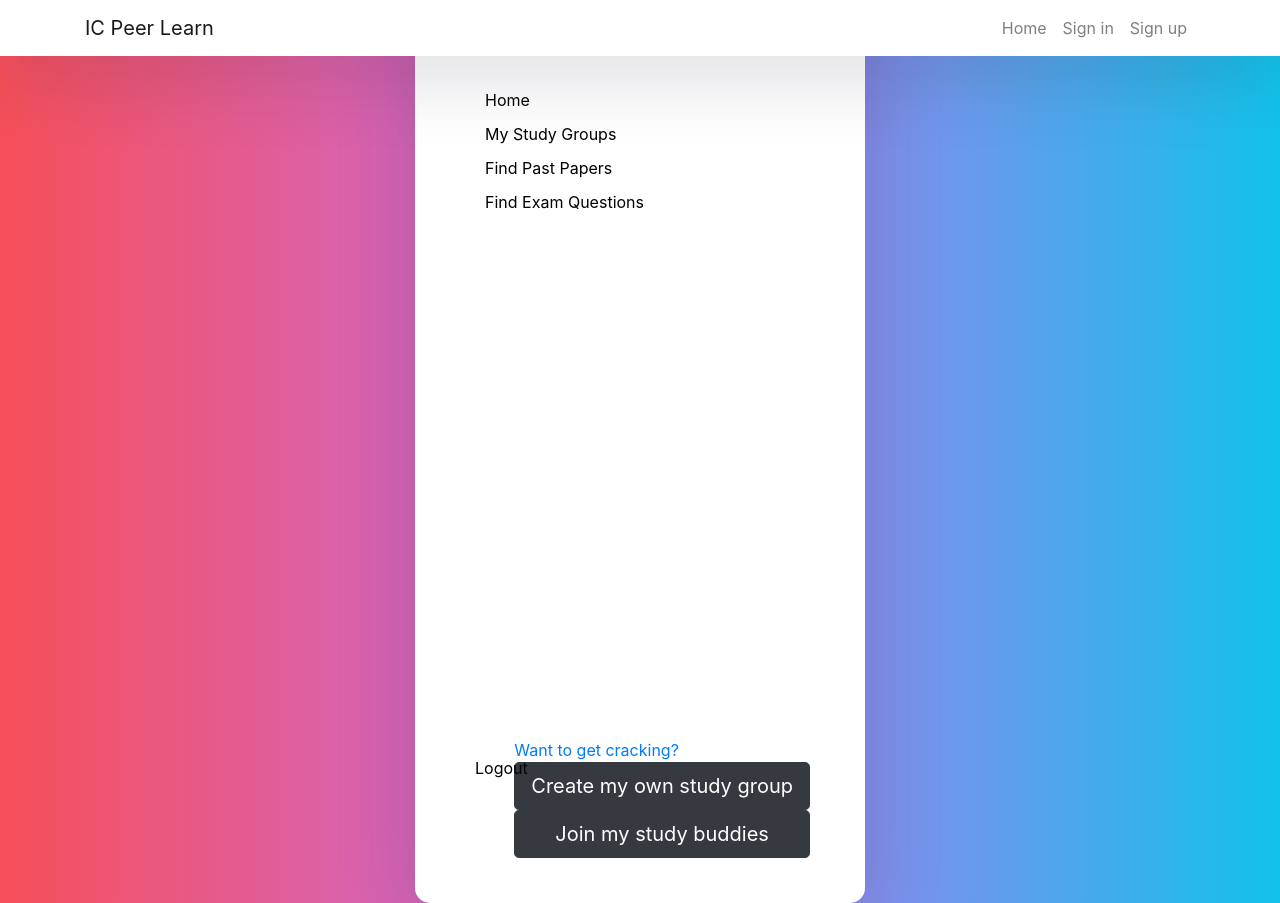
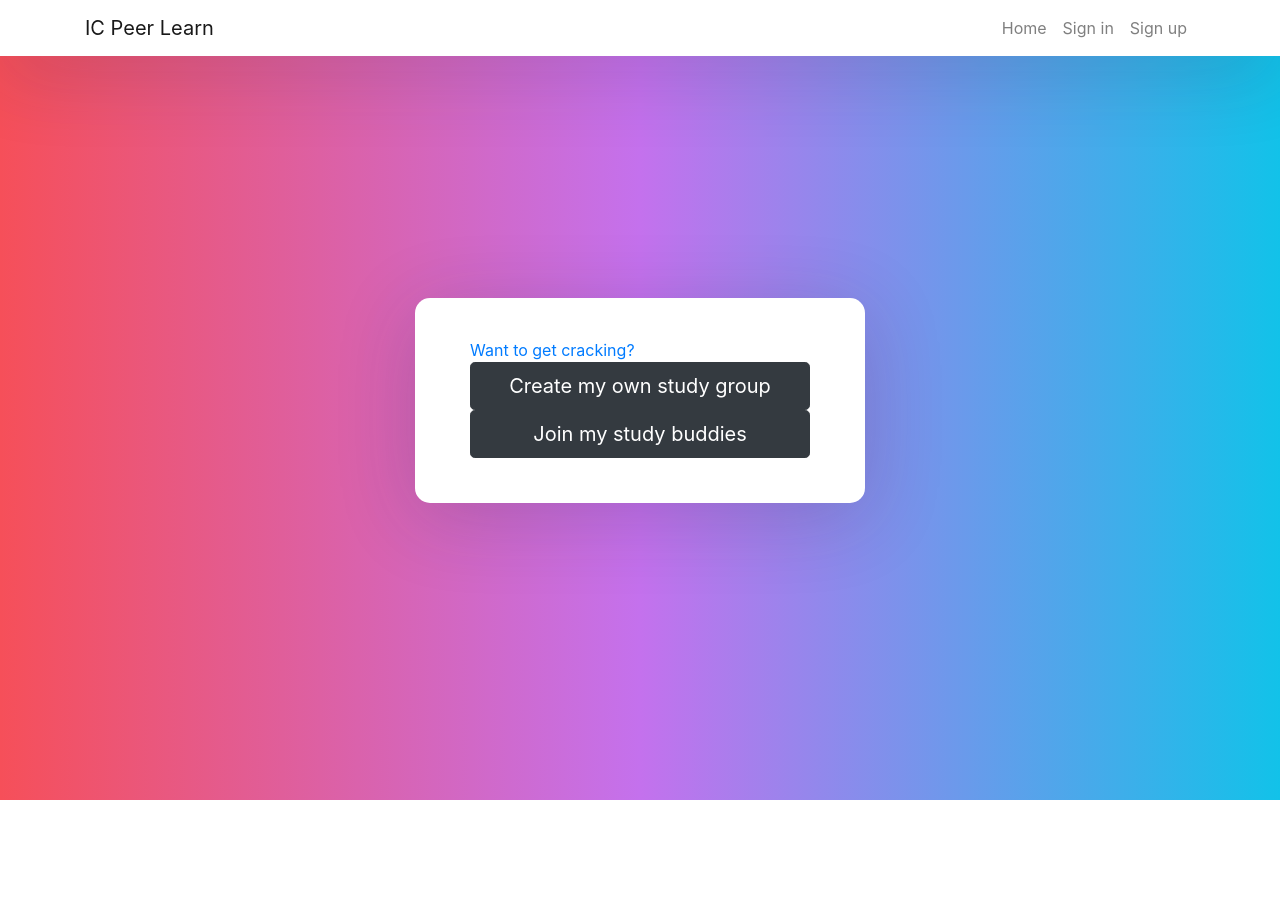
Before and after one commit to ish2002/ICHelloWorld, a React (Create React App) app in the folder peer-learning/: page /groupstudy in a window 1280 px wide. After the commit the page ends 800 px from the top, so only its background shows below. Built offline with nearby package versions, Linux system fonts and the light colour scheme.

Commit message:
Reverted the group study without the side bar

```diff
--- a/peer-learning/src/general/groupstudy.js
+++ b/peer-learning/src/general/groupstudy.js
@@ -1,14 +1,10 @@
 import {Link} from "react-router-dom";
 import React, { Component } from "react";
-import './sample.css';
-import NavBar from "./Navbar";
 
 export default class GroupStudy extends Component {
     render() {
         return (
-            <div>
-                <NavBar/>
-                <div id="mainPage">
+            <div className="Group">
               <a className="message">Want to get cracking?</a>
               <Link to="/newstudygroup">
               <button type="Create my own study group" className="btn btn-dark btn-lg btn-block">Create my own study group</button>
@@ -17,7 +13,6 @@ export default class GroupStudy extends Component {
               <button type="Join my study buddies" className="btn btn-dark btn-lg btn-block">Join my study buddies</button>
               </Link>
             </div>
-            </div>
         );
     }
 }
```
